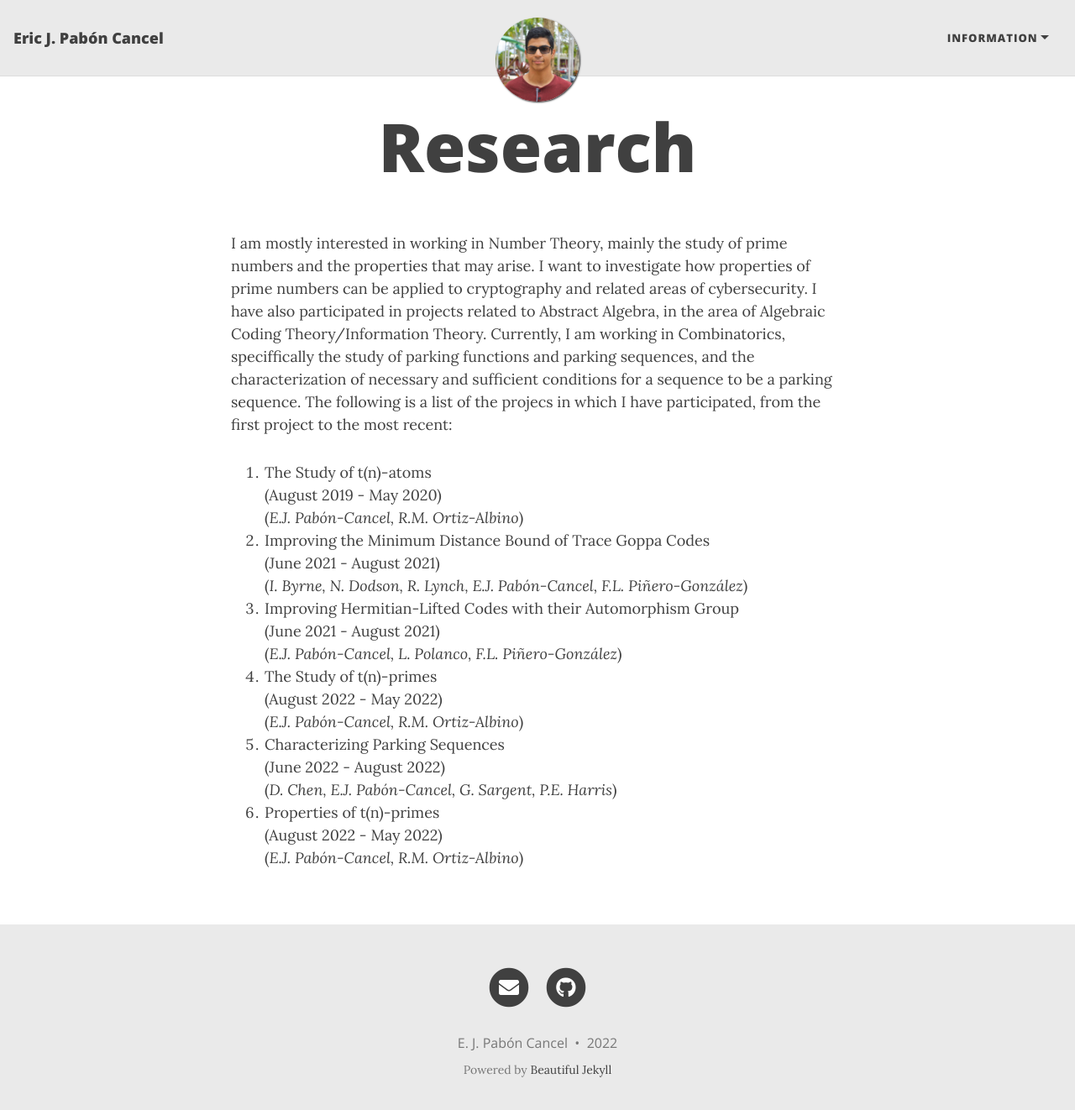
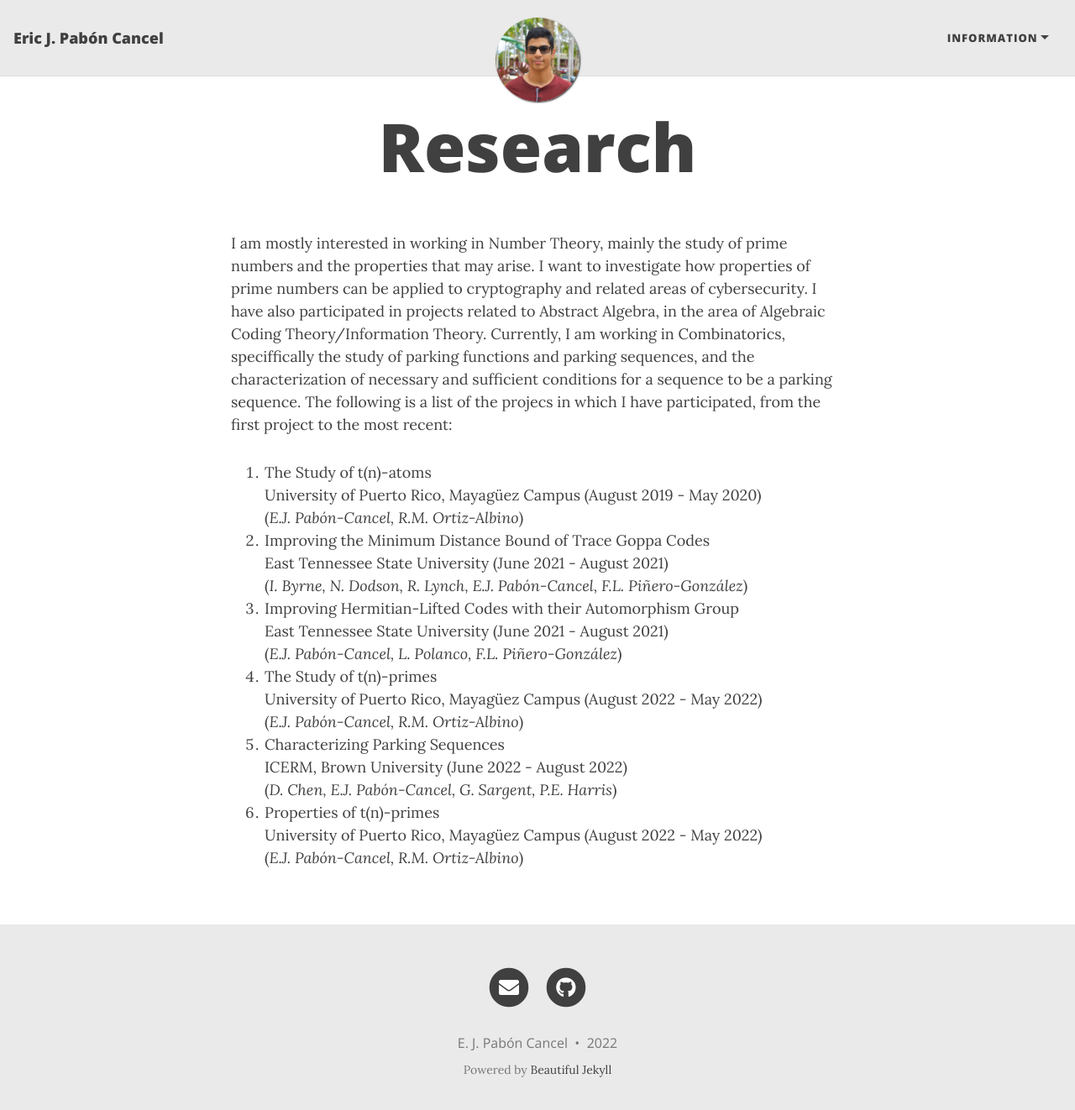
Before and after one commit to ejpaboncancel/ejpaboncancel-old.github.io, a Jekyll site: the page built from research.md, in a window 1280 px wide and 1335 px high. Shown: the top 1322 px of the window at 84% size. Built offline with Jekyll 4.4.1, drawn with Linux system fonts in a browser that asks for light colours; nearby versions of some CDN libraries.

Commit message:
Update research.md

```diff
--- a/research.md
+++ b/research.md
@@ -10,9 +10,9 @@
 for a sequence to be a parking sequence. The following is a list of the projecs in which I have participated, from the first project to
 the most recent: </p>
 
-1. The Study of t(n)-atoms <br> (August 2019 - May 2020) <br> (<i>E.J. Pabón-Cancel, R.M. Ortiz-Albino</i>)
-2. Improving the Minimum Distance Bound of Trace Goppa Codes <br> (June 2021 - August 2021) <br> (<i>I. Byrne, N. Dodson, R. Lynch, E.J. Pabón-Cancel, F.L. Piñero-González</i>)
-3. Improving Hermitian-Lifted Codes with their Automorphism Group <br> (June 2021 - August 2021) <br> (<i>E.J. Pabón-Cancel, L. Polanco, F.L. Piñero-González</i>)
-4. The Study of t(n)-primes <br> (August 2022 - May 2022) <br> (<i>E.J. Pabón-Cancel, R.M. Ortiz-Albino</i>)
-5. Characterizing Parking Sequences <br> (June 2022 - August 2022) <br> (<i>D. Chen, E.J. Pabón-Cancel, G. Sargent, P.E. Harris</i>)
-6. Properties of t(n)-primes <br> (August 2022 - May 2022) <br> (<i>E.J. Pabón-Cancel, R.M. Ortiz-Albino</i>)
+1. The Study of t(n)-atoms <br> University of Puerto Rico, Mayagüez Campus (August 2019 - May 2020) <br> (<i>E.J. Pabón-Cancel, R.M. Ortiz-Albino</i>)
+2. Improving the Minimum Distance Bound of Trace Goppa Codes <br> East Tennessee State University (June 2021 - August 2021) <br> (<i>I. Byrne, N. Dodson, R. Lynch, E.J. Pabón-Cancel, F.L. Piñero-González</i>)
+3. Improving Hermitian-Lifted Codes with their Automorphism Group <br> East Tennessee State University (June 2021 - August 2021) <br> (<i>E.J. Pabón-Cancel, L. Polanco, F.L. Piñero-González</i>)
+4. The Study of t(n)-primes <br> University of Puerto Rico, Mayagüez Campus (August 2022 - May 2022) <br> (<i>E.J. Pabón-Cancel, R.M. Ortiz-Albino</i>)
+5. Characterizing Parking Sequences <br> ICERM, Brown University (June 2022 - August 2022) <br> (<i>D. Chen, E.J. Pabón-Cancel, G. Sargent, P.E. Harris</i>)
+6. Properties of t(n)-primes <br> University of Puerto Rico, Mayagüez Campus (August 2022 - May 2022) <br> (<i>E.J. Pabón-Cancel, R.M. Ortiz-Albino</i>)
```
